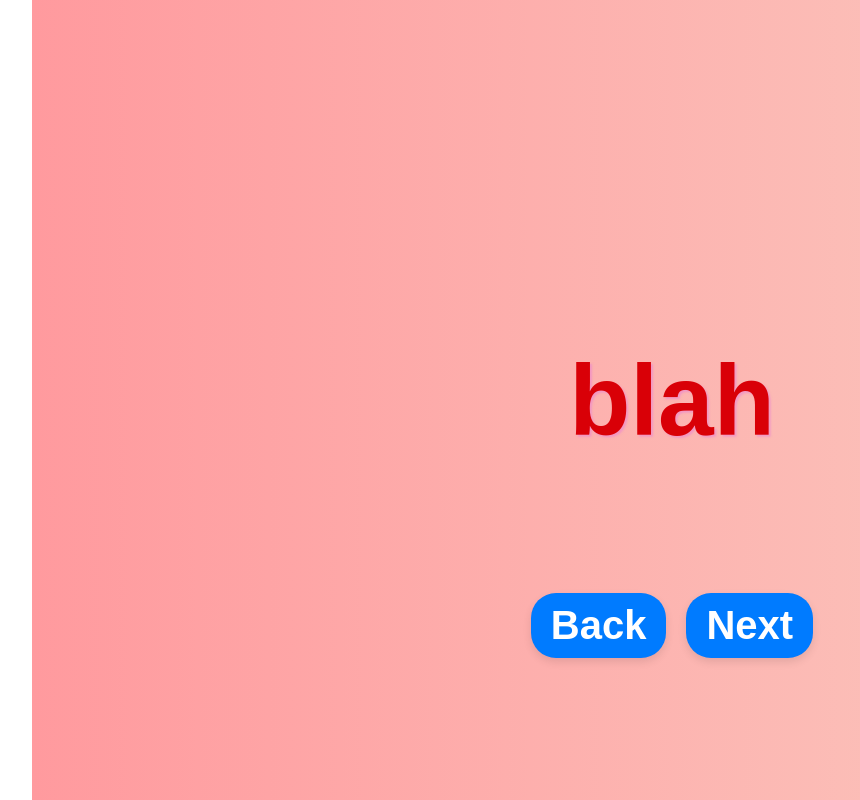
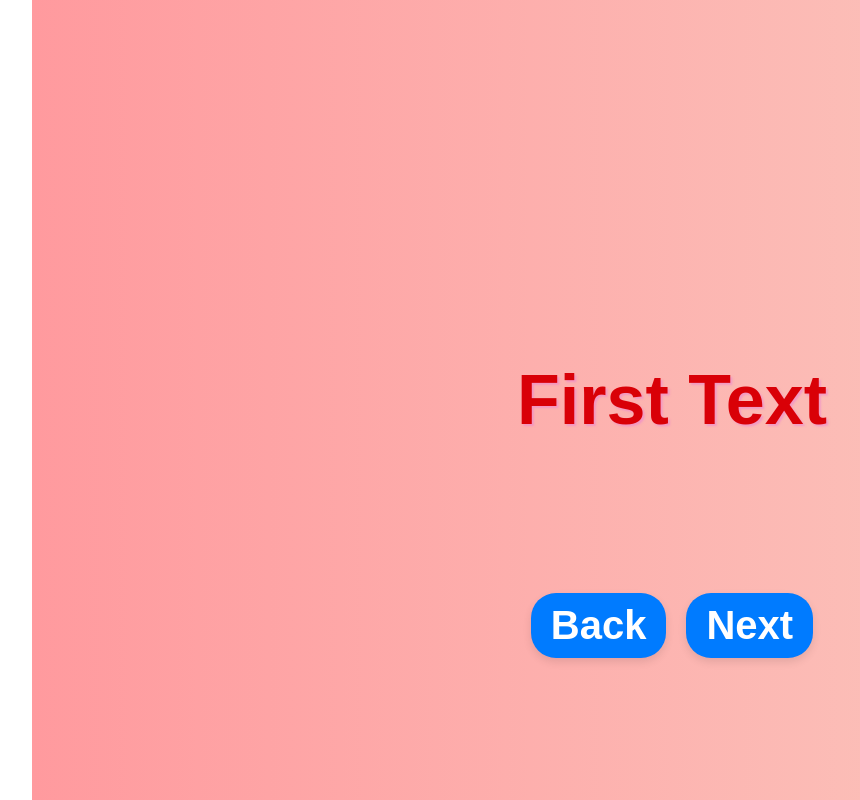
Before and after one commit to maxakiralee/momoiro, a React (Vite) app: page /momoiro/slides in a window 1280 px wide. Shown: the top 800 px of the page, without its empty margins (288-1148 px from the left). Built offline with nearby package versions, Linux system fonts and the light colour scheme.

Commit message:
fixed audio

```diff
--- a/src/Audio.jsx
+++ b/src/Audio.jsx
@@ -19,7 +19,7 @@ export const AudioProvider = ({ children }) => {
   return (
     <AudioContext.Provider value={{ playAudio }}>
       {children}
-      <audio ref={audioRef} src='./src/music.mp3' loop />
+      <audio ref={audioRef} src='/momoiro/src/music.mp3' loop />
     </AudioContext.Provider>
   );
 };
--- a/src/Home.jsx
+++ b/src/Home.jsx
@@ -10,7 +10,7 @@ function Home() {
   return (
     <div className={style.container}>
       <p className={style.text}>
-        headphones on 😴
+        headphones on, volume up 😴🎶🔊
       </p>
       <Link to="/momoiro/slides" className={style.startButtonLink}>
         <button className={style.startButton} onClick={playAudio}>START</button>
--- a/src/Slides.jsx
+++ b/src/Slides.jsx
@@ -1,22 +1,48 @@
-import React from 'react';
+import React, { useState } from 'react';
 import style from './Style.module.css';
 import './index.css';
 import { useAudio } from './Audio';
 
 function Slides() {
-    const { playAudio } = useAudio();
+  const { playAudio } = useAudio();
+
+  // Array of strings to display
+  const textArray = ["First Text", "Second Text", "Third Text", "Fourth Text"];
+
+  // State to track the current index of the text array
+  const [currentIndex, setCurrentIndex] = useState(0);
+
+  // Handler for the Next button
+  const handleNext = () => {
+    setCurrentIndex((prevIndex) => {
+      if (prevIndex < textArray.length - 1) {
+        return prevIndex + 1;
+      } else {
+        return prevIndex;
+      }
+    });
+  };
+
+  // Handler for the Back button
+  const handleBack = () => {
+    setCurrentIndex((prevIndex) => {
+      if (prevIndex > 0) {
+        return prevIndex - 1;
+      } else {
+        return prevIndex;
+      }
+    });
+  };
 
   return (
     <div className={style.container}>
-
       <p className={style.text}>
-        blah
+        {textArray[currentIndex]}
       </p>
       <div className={style.buttonContainer}>
-        <button className={style.button}>Back</button>
-        <button className={style.button}>Next</button>
+        <button className={style.button} onClick={handleBack} disabled={currentIndex === 0}>Back</button>
+        <button className={style.button} onClick={handleNext} disabled={currentIndex === textArray.length - 1}>Next</button>
       </div>
-
     </div>
   );
 }
--- a/src/Style.module.css
+++ b/src/Style.module.css
@@ -20,8 +20,8 @@
   position: absolute;
   text-align: center; /* Center the text horizontally */
   display: flex; /* Use flexbox to center the text vertically */
-  font-size: 100px; /* Large font size */
-  font-weight: 700;
+  font-size: 70px; /* Large font size */
+  font-weight: 900;
   color:#d90007;
   animation: fade-in 1s ease-in-out; /* Apply the fade-in animation */
   text-shadow: 2px 2px 2px rgba(233, 123, 214, 0.5); /* Shadow for the letters */
```
